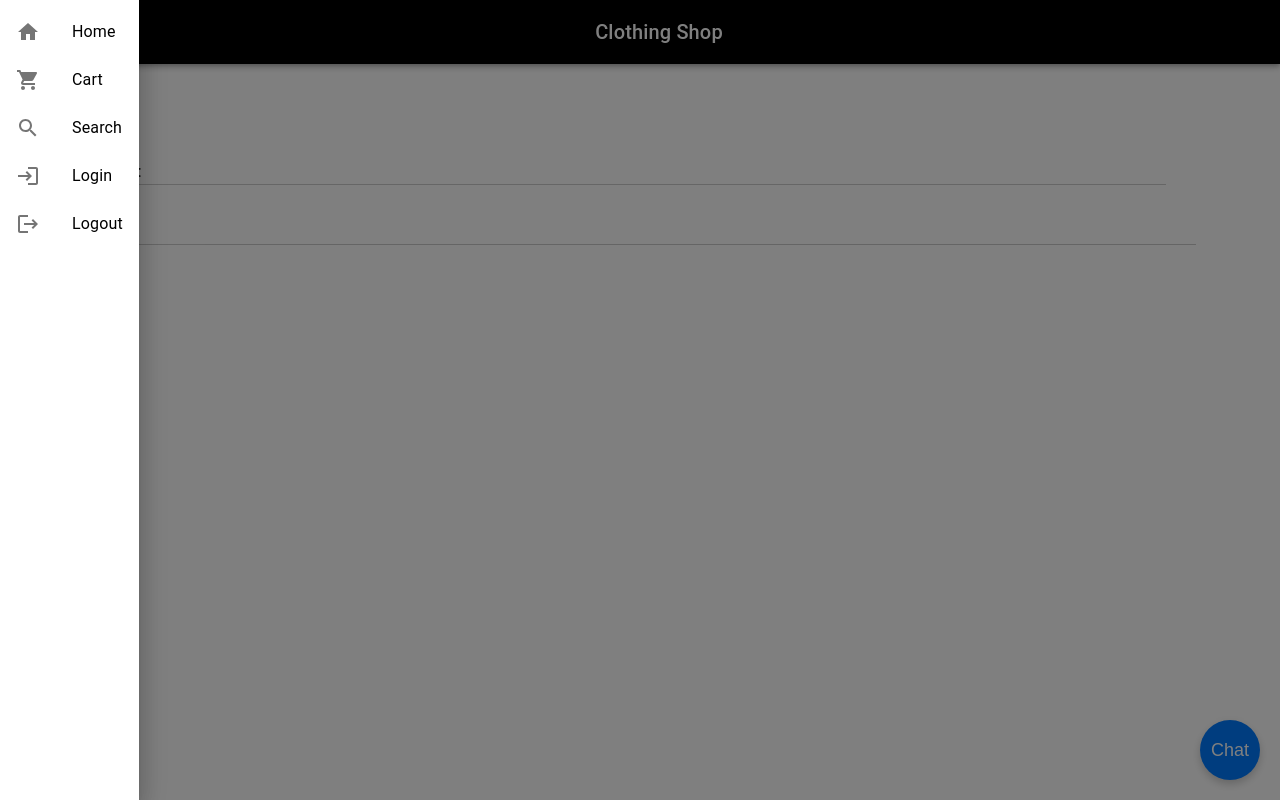
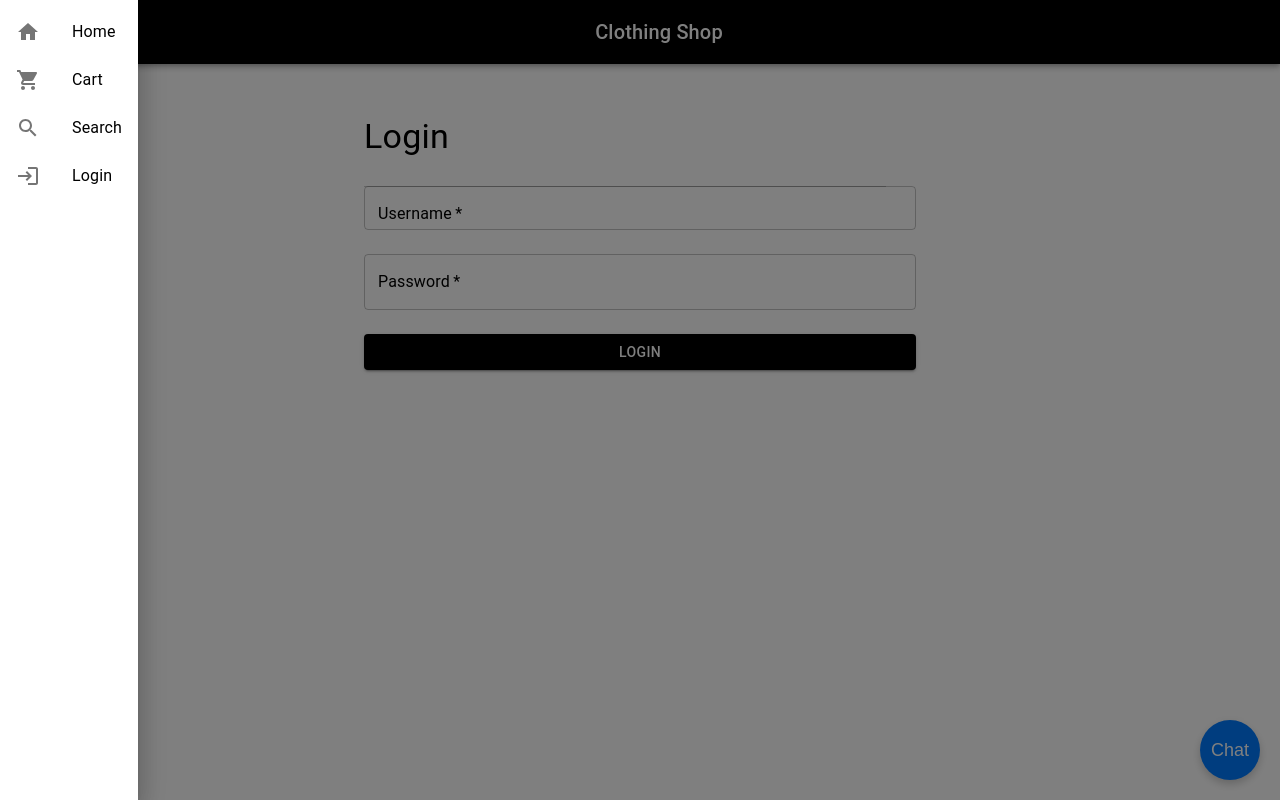
Before and after one commit to vitortomic/clothing-shop, a React (Create React App) app: page /login in a window 1280 px wide. Both pictures are taken after a click on the button "menu". Built offline with nearby package versions, Linux system fonts and the light colour scheme; no server answers.

Commit message:
change login page

```diff
--- a/src/App.js
+++ b/src/App.js
@@ -1,4 +1,4 @@
-import React, { useState } from 'react';
+import React, { useState, useContext } from 'react';
 import { Route, Routes, Link } from 'react-router-dom';
 import ProductList from './components/ProductList';
 import ProductDetails from './components/ProductDetails';
@@ -16,11 +16,13 @@ import ShoppingCartIcon from '@mui/icons-material/ShoppingCart';
 import SearchIcon from '@mui/icons-material/Search';
 import LoginIcon from '@mui/icons-material/Login';
 import LogoutIcon from '@mui/icons-material/Logout';
+import { AuthContext } from './context/AuthContext'; // Import AuthContext
 import './App.css';
 
 function App() {
   const [isChatbotOpen, setIsChatbotOpen] = useState(false);
   const [drawerOpen, setDrawerOpen] = useState(false);
+  const { user, logout } = useContext(AuthContext); // Use AuthContext
 
   const toggleChatbot = () => {
     setIsChatbotOpen(!isChatbotOpen);
@@ -34,8 +36,6 @@ function App() {
     { text: 'Home', path: '/', icon: <HomeIcon /> },
     { text: 'Cart', path: '/cart', icon: <ShoppingCartIcon /> },
     { text: 'Search', path: '/search', icon: <SearchIcon /> },
-    { text: 'Login', path: '/login', icon: <LoginIcon /> },
-    { text: 'Logout', path: '/logout', icon: <LogoutIcon /> },
   ];
 
   return (
@@ -58,6 +58,18 @@ function App() {
               <ListItemText primary={item.text} />
             </ListItem>
           ))}
+          {!user && (
+            <ListItem button component={Link} to="/login" onClick={toggleDrawer}>
+              <ListItemIcon><LoginIcon /></ListItemIcon>
+              <ListItemText primary="Login" />
+            </ListItem>
+          )}
+          {user && (
+            <ListItem button onClick={() => { logout(); toggleDrawer(); }}>
+              <ListItemIcon><LogoutIcon /></ListItemIcon>
+              <ListItemText primary="Logout" />
+            </ListItem>
+          )}
         </List>
       </Drawer>
       <Container style={{ marginTop: '20px' }}>
--- a/src/components/Login.js
+++ b/src/components/Login.js
@@ -1,7 +1,7 @@
 import React, { useContext } from 'react';
 import { AuthContext } from '../context/AuthContext';
 import { Navigate } from 'react-router-dom';
-import { Container, TextField, Button, Typography } from '@mui/material';
+import { Container, TextField, Button, Typography, Box } from '@mui/material';
 import '../styles/Login.css';
 
 function Login() {
@@ -16,30 +16,51 @@ function Login() {
 
   if (user) {
     return (
-      <div className="login-container">
-        <h2>You are already logged in!</h2>
-        <p>Welcome back, {user.username}!</p>
-      </div>
+      <Container maxWidth="sm" className="login-container">
+        <Box sx={{ mt: 4, textAlign: 'center' }}>
+          <Typography variant="h4" gutterBottom>
+            You are already logged in!
+          </Typography>
+          <Typography variant="h6">
+            Welcome back, {user.username}!
+          </Typography>
+        </Box>
+      </Container>
     );
   }
 
   return (
-    <div className="login-container">
-      <h2>Login</h2>
-      <form onSubmit={handleSubmit}>
-        <label>
-          Username:
-          <input type="text" name="username" required />
-        </label>
-        <br />
-        <label>
-          Password:
-          <input type="password" name="password" required />
-        </label>
-        <br />
-        <button type="submit">Login</button>
-      </form>
-    </div>
+    <Container maxWidth="sm" className="login-container">
+      <Box sx={{ mt: 4 }}>
+        <Typography variant="h4" gutterBottom>
+          Login
+        </Typography>
+        <form onSubmit={handleSubmit}>
+          <TextField
+            label="Username"
+            name="username"
+            variant="outlined"
+            margin="normal"
+            fullWidth
+            required
+          />
+          <TextField
+            label="Password"
+            name="password"
+            type="password"
+            variant="outlined"
+            margin="normal"
+            fullWidth
+            required
+          />
+          <Box sx={{ mt: 2 }}>
+            <Button type="submit" variant="contained" color="primary" fullWidth>
+              Login
+            </Button>
+          </Box>
+        </form>
+      </Box>
+    </Container>
   );
 }
 
--- a/src/context/AuthContext.js
+++ b/src/context/AuthContext.js
@@ -6,7 +6,7 @@ const AuthContext = createContext();
 // AuthProvider component to provide the auth state to the component tree
 const AuthProvider = ({ children }) => {
   const [user, setUser] = useState(() => {
-    // Retrieve user data from localStorage if available
+    // Retrieve user data from sessionStorage if available
     const storedUser = sessionStorage.getItem('user');
     return storedUser ? JSON.parse(storedUser) : null;
   });
@@ -16,19 +16,19 @@ const AuthProvider = ({ children }) => {
     // Fake authentication: in a real app, replace this with a call to your authentication API
     const storedUser = sessionStorage.getItem('user');
     if (storedUser != null) {
-        alert("You must logout to login!");
+      alert('You must logout to login!');
     } else {
-        const authenticatedUser = { username };
-        setUser(authenticatedUser);
-        sessionStorage.setItem('user', JSON.stringify(authenticatedUser)); // Save user to localStorage
+      const authenticatedUser = { username };
+      setUser(authenticatedUser);
+      sessionStorage.setItem('user', JSON.stringify(authenticatedUser)); // Save user to sessionStorage
     }
   };
 
   // Function to handle logout
   const logout = () => {
     setUser(null);
-    sessionStorage.removeItem('user'); // Remove user from localStorage
-    sessionStorage.removeItem('cart')
+    sessionStorage.removeItem('user'); // Remove user from sessionStorage
+    sessionStorage.removeItem('cart');
   };
 
   return (
```
